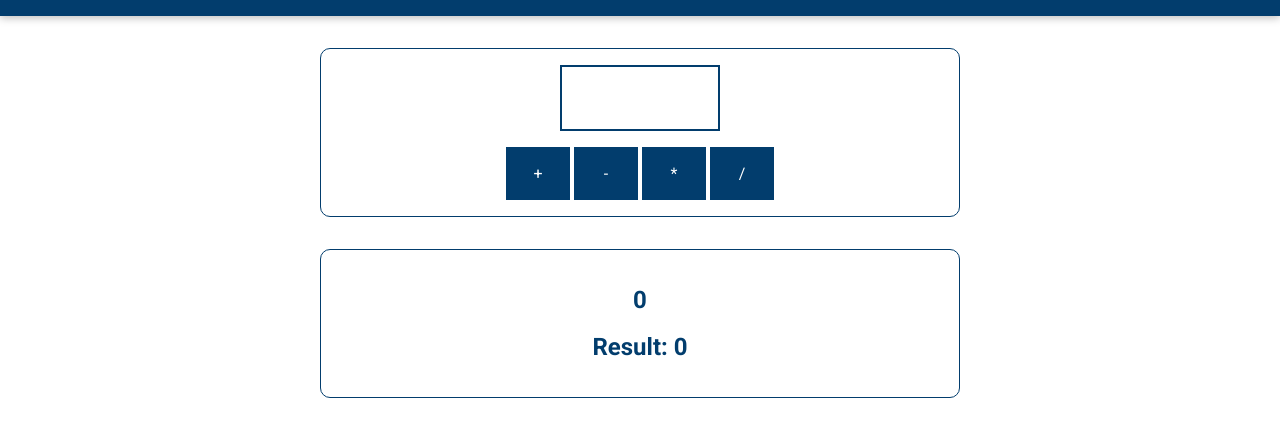
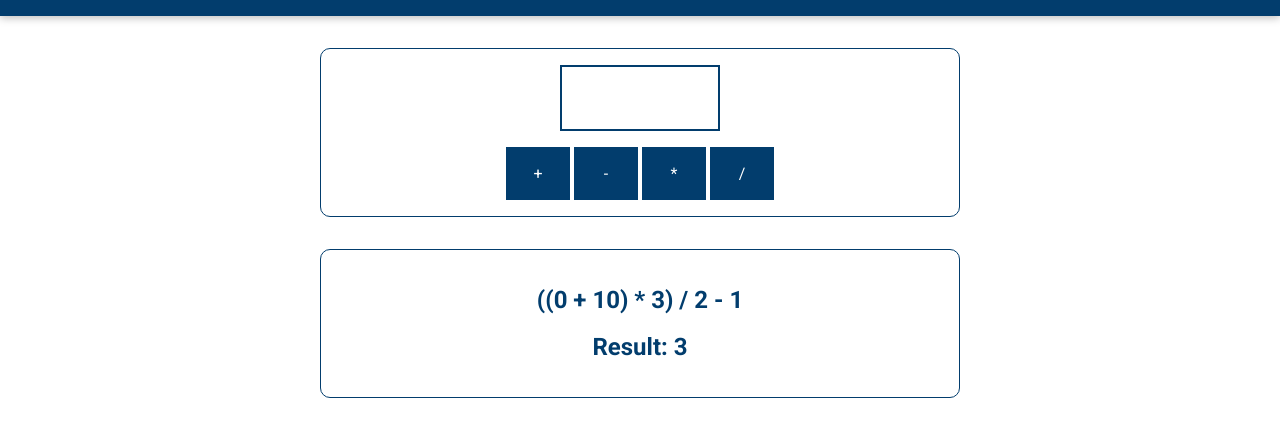
Before and after one commit to C-E-Campbell/jsPractice, a plain HTML site: page index.html in a window 1280 px wide. Shown: the part 97-534 px from the top of the page. Drawn offline with Linux system fonts and the light colour scheme.

Commit message:
making a calc

```diff
--- /dev/null
+++ b/assets/scripts/app.js
@@ -0,0 +1,13 @@
+const defaultResult = 0;
+let currentResult = defaultResult;
+
+currentResult = add(1, 2);
+
+let calculationDescription = `((${defaultResult} + 10) * 3) / 2 - 1`;
+
+outputResult(currentResult, calculationDescription);
+
+function add(num1, num2) {
+  const result = num1 + num2;
+  return result;
+}
--- a/index.html
+++ b/index.html
@@ -6,6 +6,7 @@
     <meta http-equiv="X-UA-Compatible" content="ie=edge" />
     <title>Basics</title>
     <link
+      async
       href="https://fonts.googleapis.com/css?family=Roboto:400,700&display=swap"
       rel="stylesheet"
     />
@@ -29,5 +30,7 @@
       <h2 id="current-calculation">0</h2>
       <h2>Result: <span id="current-result">0</span></h2>
     </section>
+    <script src="./assets/scripts/vendor.js"></script>
+    <script src="./assets/scripts/app.js"></script>
   </body>
 </html>
```
Also changed, not shown: assets/scripts/vendor.js (+7 -7 lines).
